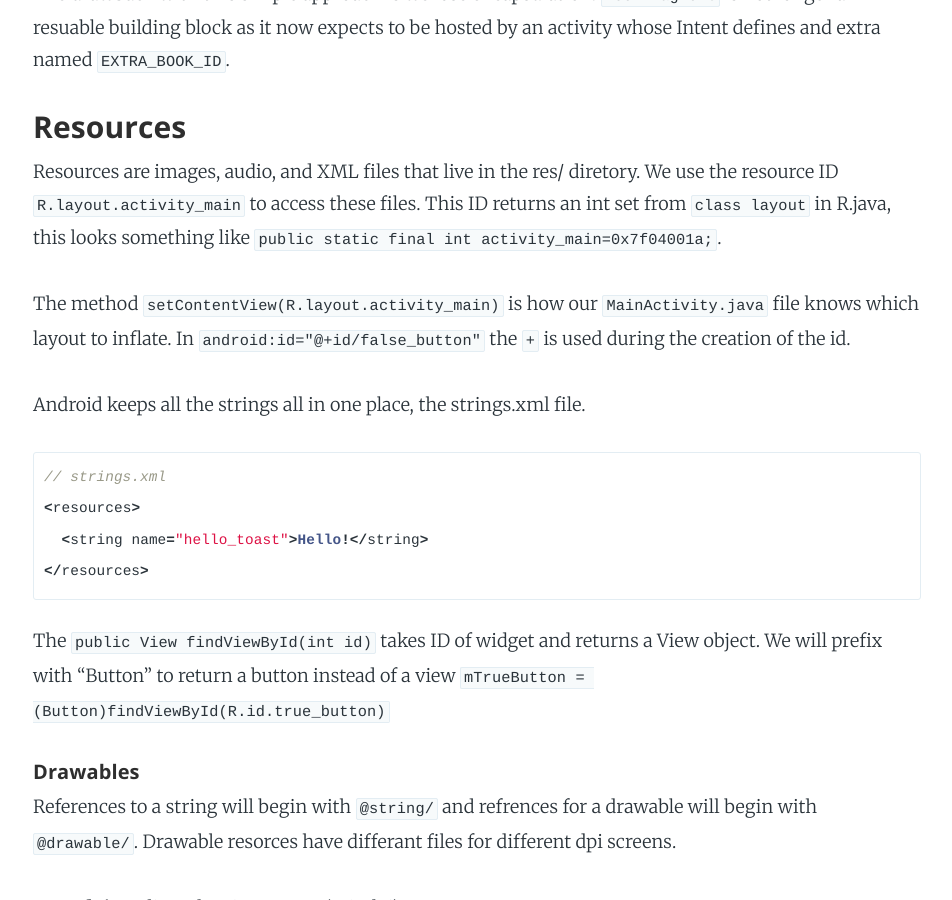
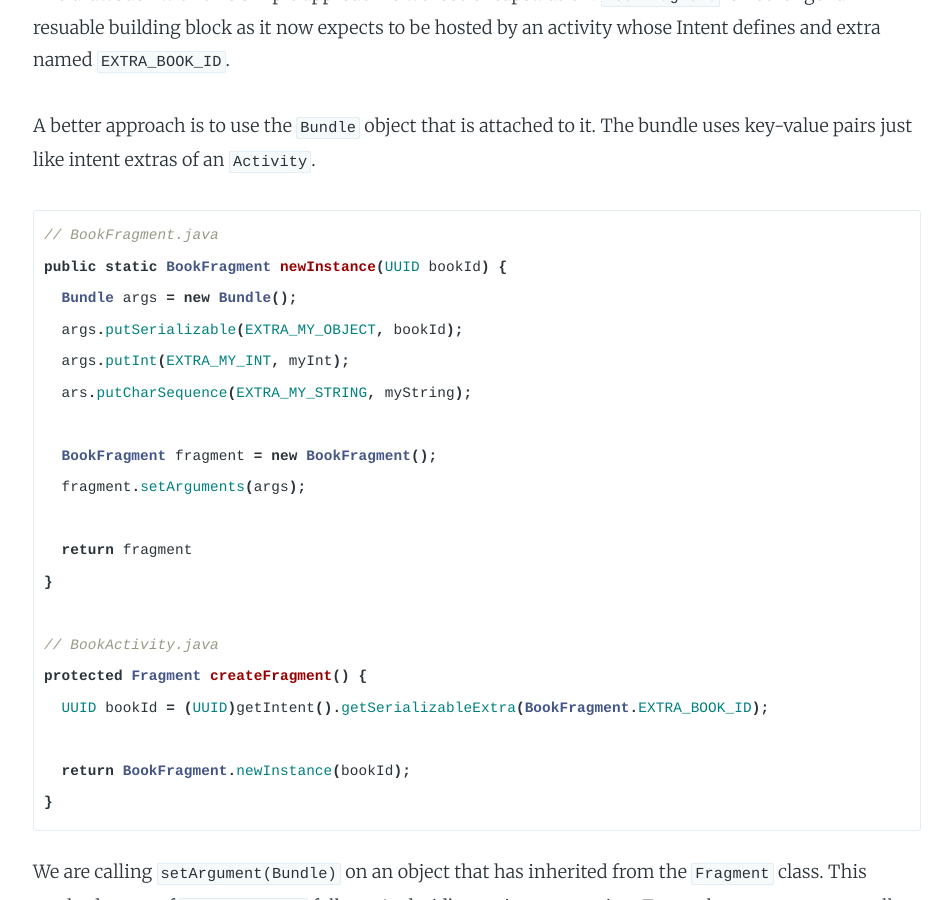
Before and after one commit to Carpk/ShawnKlein, a Jekyll site: the page built from _posts/2016-07-16-introduction-to-android.md, in a window 1280 px wide and 900 px high, scrolled down 10572 px. Shown: the whole window, without its empty margins (163-1115 px from the left). Built offline with Jekyll 4.4.1, drawn with Linux system fonts in a browser that asks for light colours; nearby versions of some CDN libraries; some web fonts are replaced; Markdown is read by kramdown in place of the engine named in the settings; some of the changed text lies outside the part shown.

Commit message:
add section for updating inflated activity in android-intro

`````diff
--- a/_posts/2016-07-16-introduction-to-android.md
+++ b/_posts/2016-07-16-introduction-to-android.md
@@ -256,7 +256,50 @@
 
 The drawback with this simple approach is we lose encapsulation. `BookFragment` is not longer a resuable building block as it now expects to be hosted by an activity whose Intent defines and extra named `EXTRA_BOOK_ID`.
 
+A better approach is to use the `Bundle` object that is attached to it. The bundle uses key-value pairs just like intent extras of an `Activity`.
 
+````java
+// BookFragment.java
+public static BookFragment newInstance(UUID bookId) {
+  Bundle args = new Bundle();
+  args.putSerializable(EXTRA_MY_OBJECT, bookId);
+  args.putInt(EXTRA_MY_INT, myInt);
+  ars.putCharSequence(EXTRA_MY_STRING, myString);
+
+  BookFragment fragment = new BookFragment();
+  fragment.setArguments(args);
+
+  return fragment
+}
+
+// BookActivity.java
+protected Fragment createFragment() {
+  UUID bookId = (UUID)getIntent().getSerializableExtra(BookFragment.EXTRA_BOOK_ID);
+
+  return BookFragment.newInstance(bookId);
+}
+````
+
+We are calling `setArgument(Bundle)` on an object that has inherited from the `Fragment` class. This method name of `newInstance()` follows Android's naming convention. To get the arguments, we call `getArguments()` from `Fragment`, then the type specific 'get' method from `Bundle`.
+
+````java
+// BookFragment.java
+public void onCreate(Bundle savedInstanceState) {
+  UUID bookId = (UUID)getArguments().getSerializable(EXTRA_BOOK_ID);
+  mBook = Library.get(getActivity()).getBook(bookId);
+}
+````
+
+##### Updating Activity
+
+We may have an Activity that we already inflatedand is still in our stack, but the data changed due to current running activity changing the data. In this case, must change that parent activity to update its view list.
+
+````java
+public void onResume() {
+  super.onResume();
+  ((BookAdapter)getListAdapter()).notifyDataSetChanged();
+}
+````
 
 ### Resources
 
`````
